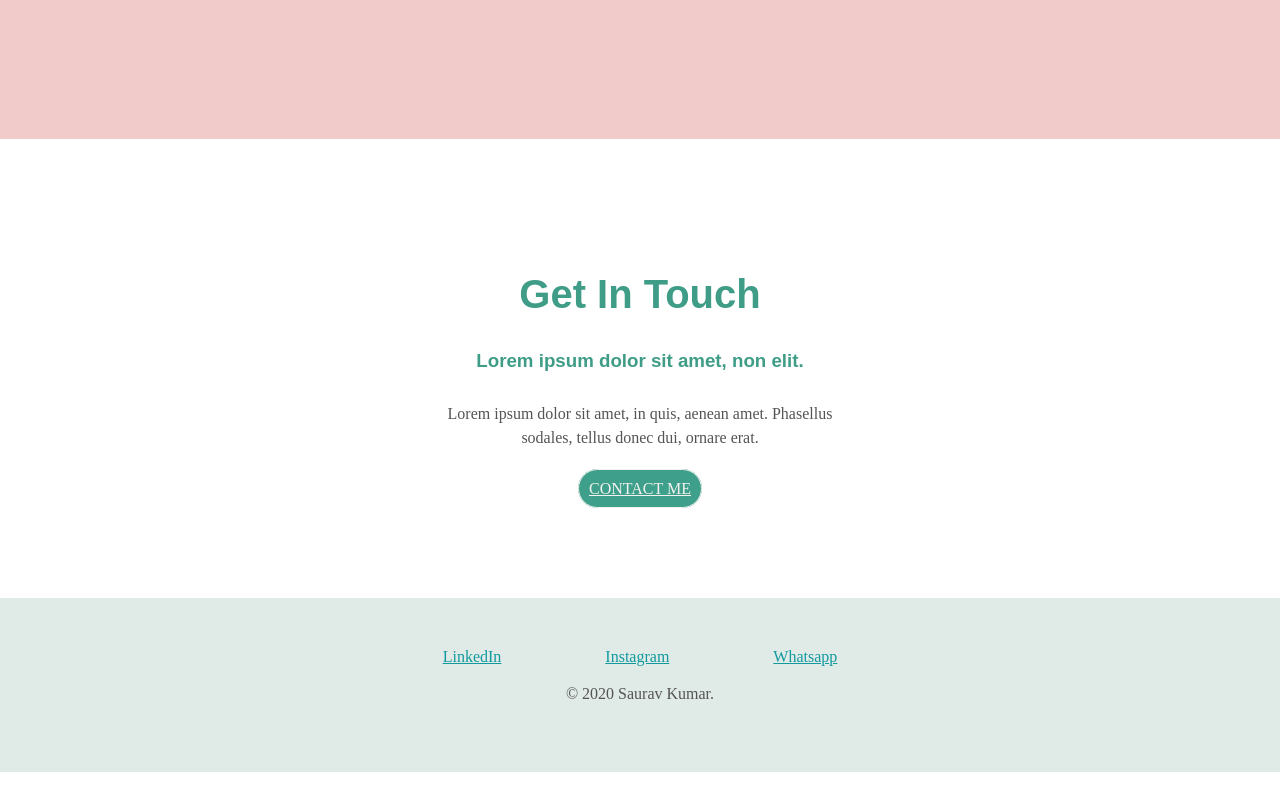
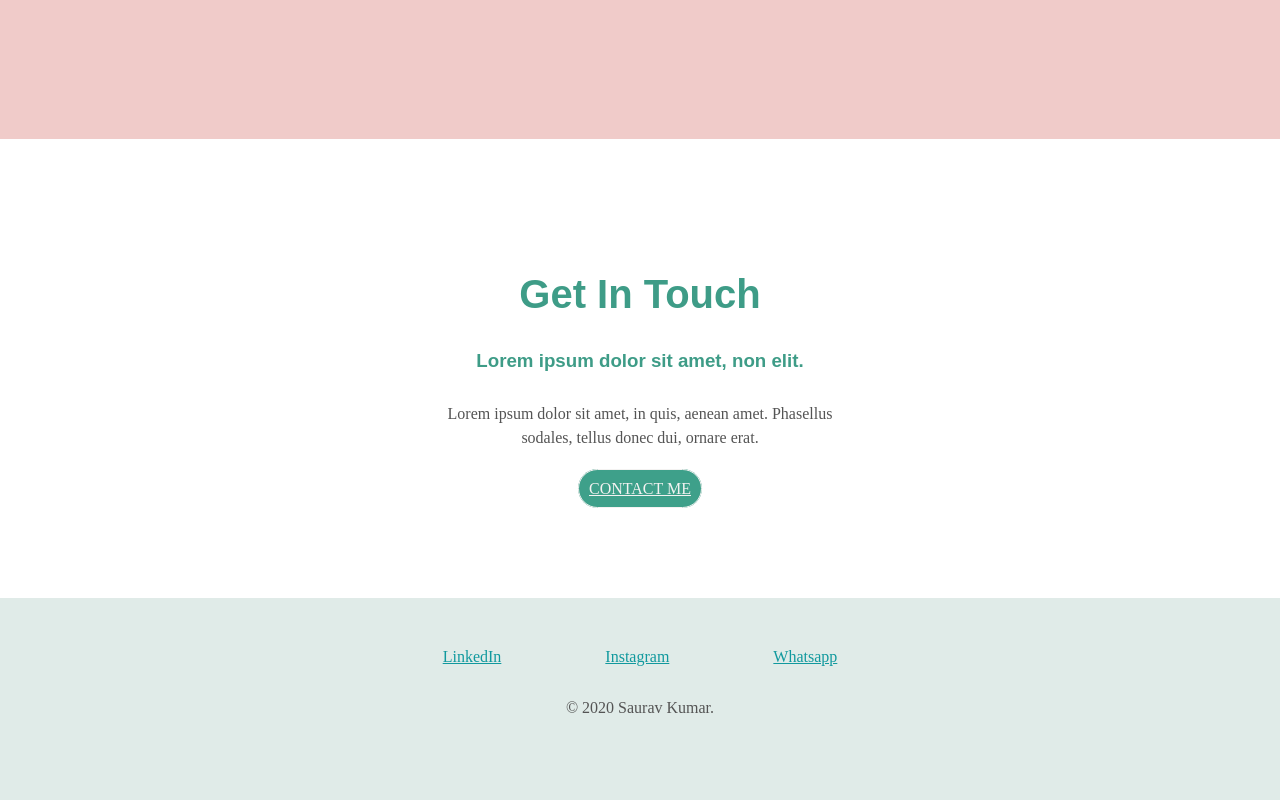
Before and after one commit to SinchowGit/PersonalSite, a plain HTML site: page index.html in a window 1280 px wide. Shown: the part 2763-3563 px from the top of the page. Before the commit the page ends 3535 px from the top, so only its background shows below. Drawn offline with Linux system fonts and the light colour scheme.

Commit message:
Footer sizing

```diff
--- a/Style.css
+++ b/Style.css
@@ -127,3 +127,8 @@ h2 , h3{
   padding: 50px;
   background: #E0EBE8;
 }
+
+.Footer p{
+  margin: 30px auto;
+  width: 30%;
+}
```
